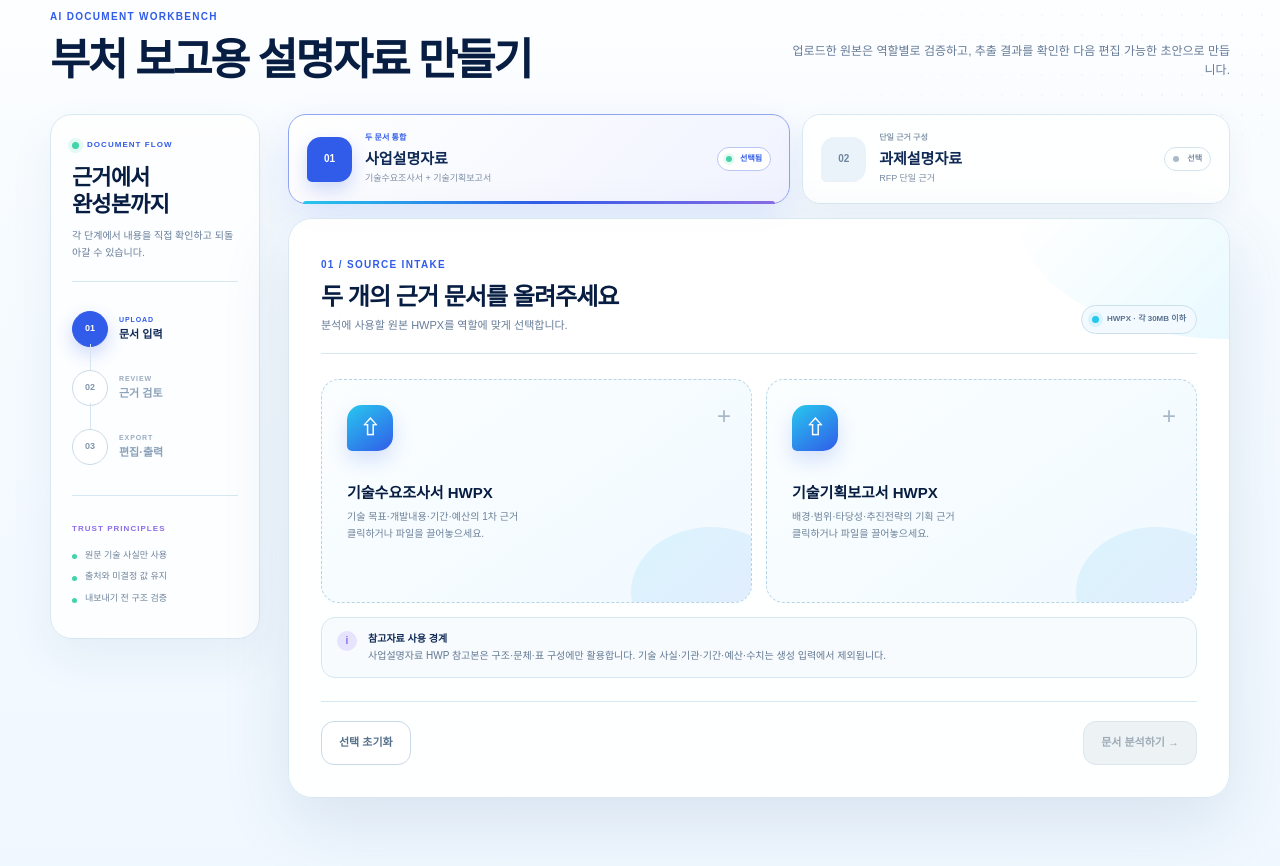
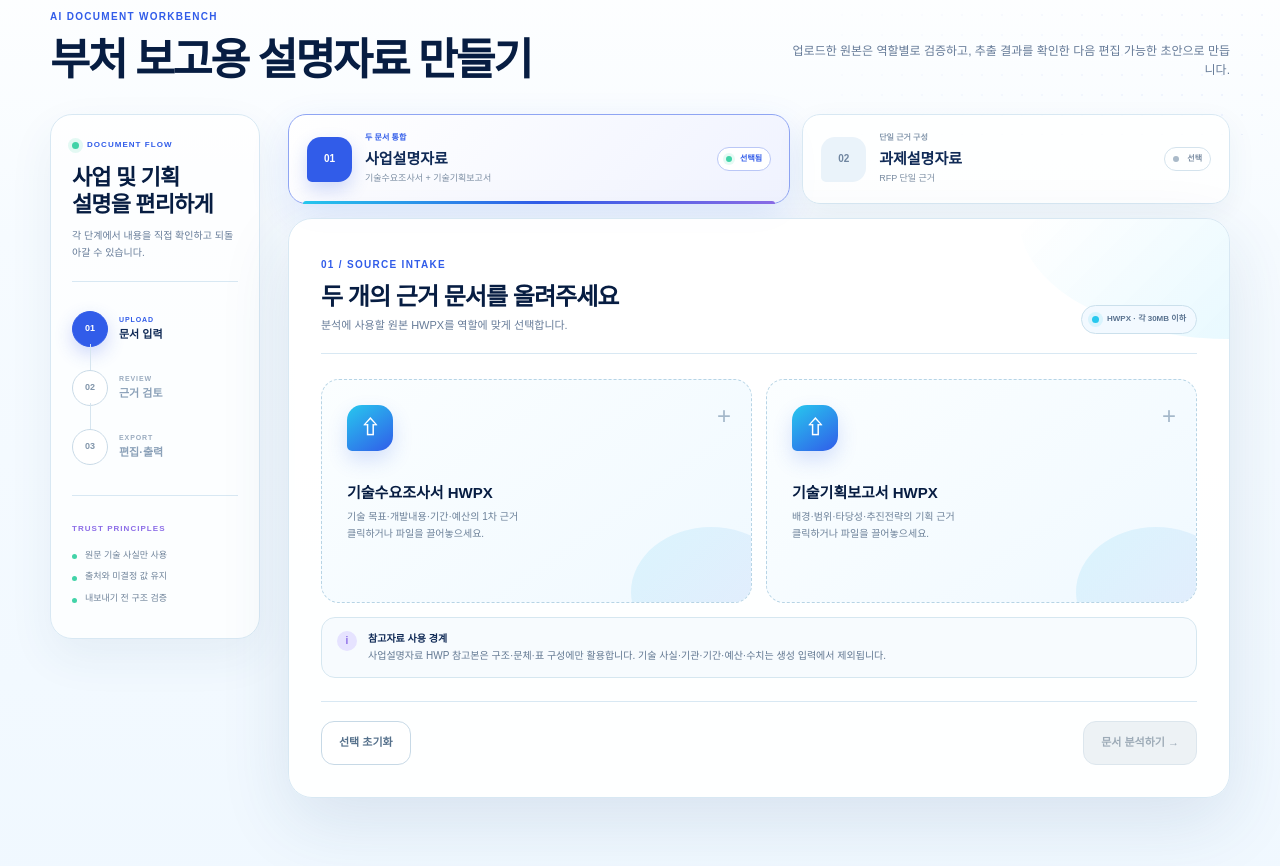
Before and after one commit to ky8510-creator/iitp-document-explanation-studio, a website: page public/index.html in a window 1280 px wide. Shown: the part 845-1711 px from the top of the page. Drawn offline with Linux system fonts and the light colour scheme; a web font is replaced by a local one.

Commit message:
copy: simplify document workflow message

```diff
--- a/public/index.html
+++ b/public/index.html
@@ -97,7 +97,7 @@
       <div class="workbench-intro"><div><span class="eyebrow">AI DOCUMENT WORKBENCH</span><h2 id="workbenchTitle">부처 보고용 설명자료 만들기</h2></div><p>업로드한 원본은 역할별로 검증하고, 추출 결과를 확인한 다음 편집 가능한 초안으로 만듭니다.</p></div>
       <div class="studio-shell">
         <aside class="studio-rail" aria-label="작업 단계">
-          <div class="rail-intro"><span class="rail-index"><i aria-hidden="true"></i> DOCUMENT FLOW</span><h3>근거에서<br>완성본까지</h3><p>각 단계에서 내용을 직접 확인하고 되돌아갈 수 있습니다.</p></div>
+          <div class="rail-intro"><span class="rail-index"><i aria-hidden="true"></i> DOCUMENT FLOW</span><h3>사업 및 기획<br>설명을 편리하게</h3><p>각 단계에서 내용을 직접 확인하고 되돌아갈 수 있습니다.</p></div>
           <ol class="stepper" aria-label="진행 단계"><li class="active" aria-current="step"><b>01</b><span><small>UPLOAD</small>문서 입력</span></li><li><b>02</b><span><small>REVIEW</small>근거 검토</span></li><li><b>03</b><span><small>EXPORT</small>편집·출력</span></li></ol>
           <div class="rail-principles"><span class="rail-label">TRUST PRINCIPLES</span><ul><li>원문 기술 사실만 사용</li><li>출처와 미결정 값 유지</li><li>내보내기 전 구조 검증</li></ul></div>
         </aside>
```
Also changed, not shown: test/ui.test.mjs (+2 -0 lines).
